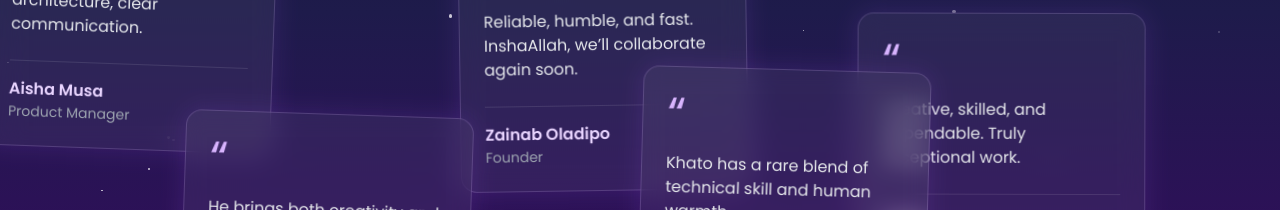
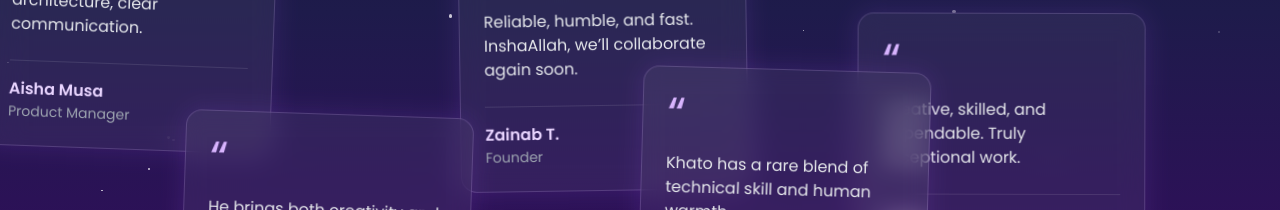
Before and after one commit to leekhato-blip/portfolio, a React (Vite) app: page / in a window 1280 px wide. Shown: the part 3920-4130 px from the top of the page. Built offline with nearby package versions, Linux system fonts and the light colour scheme.

Commit message:
Zainab T.

```diff
--- a/src/components/Testimonials.jsx
+++ b/src/components/Testimonials.jsx
@@ -10,7 +10,7 @@ const testimonials = [
   },
   {
     quote: "Reliable, humble, and fast. InshaAllah, we’ll collaborate again soon.",
-    name: "Zainab Oladipo",
+    name: "Zainab T.",
     role: "Founder",
   },
   {
```
